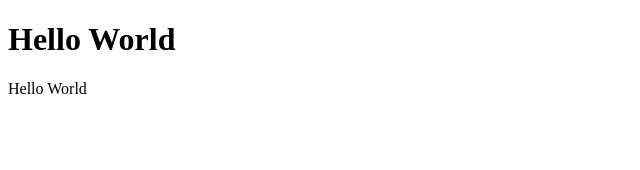
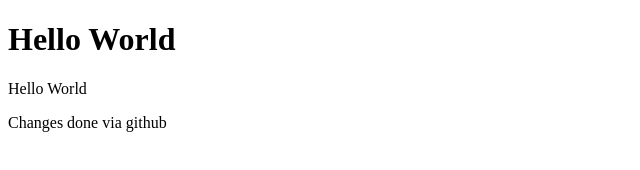
Before and after one commit to yumnahussain6/class-cpism-repo, a plain HTML site: page newfile.html in a window 1280 px wide. Shown: the whole page, without its empty margins (0-640 px from the left). Drawn offline with Linux system fonts and the light colour scheme.

Commit message:
Update newfile.html

```diff
--- a/newfile.html
+++ b/newfile.html
@@ -8,5 +8,6 @@
 <body>
     <h1>Hello World</h1>
     <p>Hello World</p>
+    <p>Changes done via github</p>
 </body>
 </html>
```
